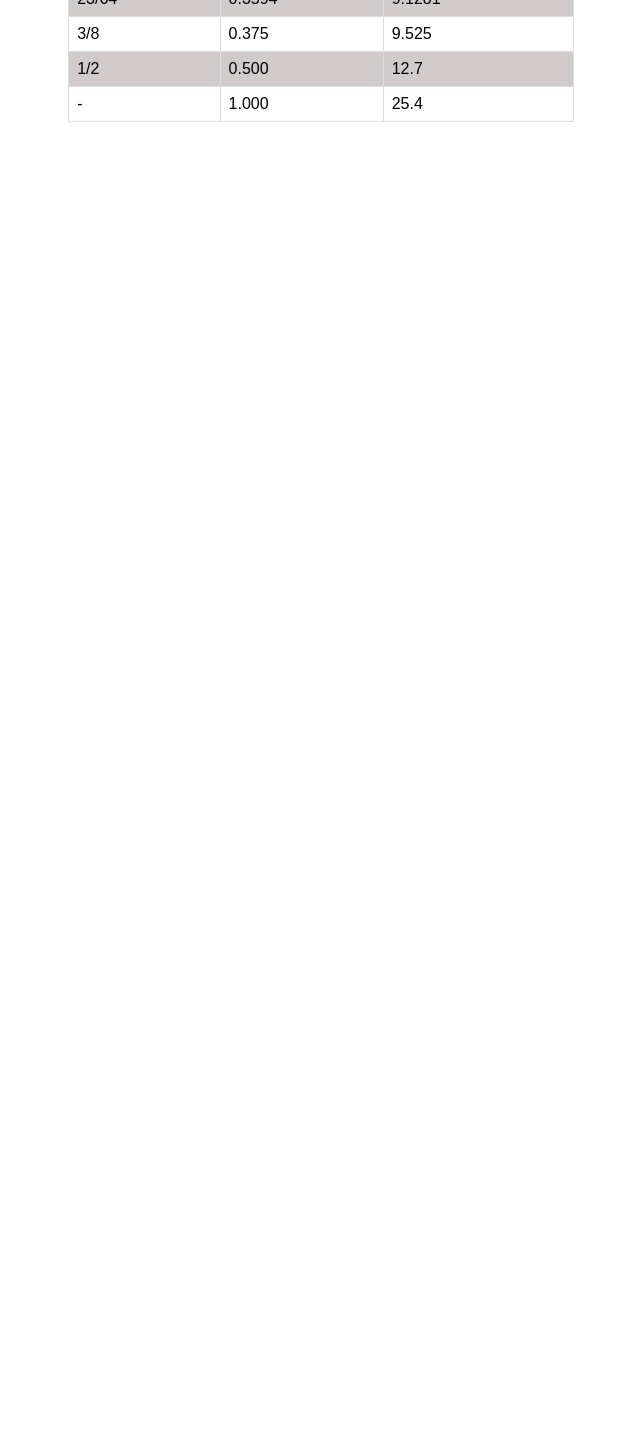
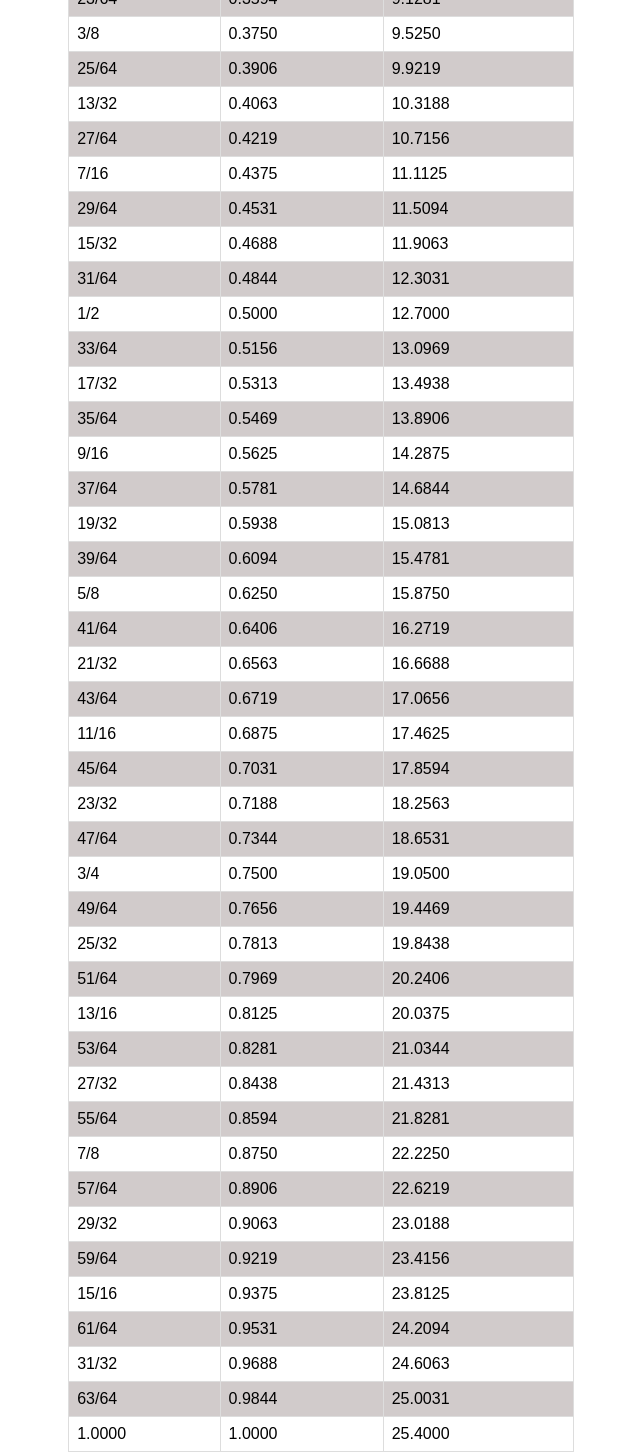
Before and after one commit to Milys/Calculate_App, a plain HTML site: page Drills.html in a window 1280 px wide. Shown: the part 920-2374 px from the top of the page, without its empty margins (319-959 px from the left). Before the commit the page ends 1050 px from the top, so only its background shows below. Drawn offline with Linux system fonts and the light colour scheme.

Commit message:
FINISHED ADDING DRILLS

```diff
--- a/Drills.html
+++ b/Drills.html
@@ -73,8 +73,8 @@
 
       <tr>
         <td>1/8</td>
-        <td>0.125</td>
-        <td>3.175</td>
+        <td>0.1250</td>
+        <td>3.1750</td>
       </tr>
 
       <tr>
@@ -169,27 +169,252 @@
 
       <tr>
         <td>3/8</td>
-        <td>0.375</td>
-        <td>9.525</td>
+        <td>0.3750</td>
+        <td>9.5250</td>
+      </tr>
+
+      <tr>
+        <td>25/64</td>
+        <td>0.3906</td>
+        <td>9.9219</td>
+      </tr>
+
+      <tr>
+        <td>13/32</td>
+        <td>0.4063</td>
+        <td>10.3188</td>
+      </tr>
+
+      <tr>
+        <td>27/64</td>
+        <td>0.4219</td>
+        <td>10.7156</td>
+      </tr>
+
+      <tr>
+        <td>7/16</td>
+        <td>0.4375</td>
+        <td>11.1125</td>
+      </tr>
+
+      <tr>
+        <td>29/64</td>
+        <td>0.4531</td>
+        <td>11.5094</td>
+      </tr>
+
+      <tr>
+        <td>15/32</td>
+        <td>0.4688</td>
+        <td>11.9063</td>
+      </tr>
+
+      <tr>
+        <td>31/64</td>
+        <td>0.4844</td>
+        <td>12.3031</td>
       </tr>
 
       <tr>
         <td>1/2</td>
-        <td>0.500</td>
-        <td>12.7</td>
-
+        <td>0.5000</td>
+        <td>12.7000</td>
       </tr>
 
       <tr>
-        <td> - </td>
-        <td>1.000</td>
-        <td>25.4</td>
+        <td>33/64</td>
+        <td>0.5156</td>
+        <td>13.0969</td>
+      </tr>
 
+      <tr>
+        <td>17/32</td>
+        <td>0.5313</td>
+        <td>13.4938</td>
       </tr>
+
+      <tr>
+        <td>35/64</td>
+        <td>0.5469</td>
+        <td>13.8906</td>
+      </tr>
+
+      <tr>
+        <td>9/16</td>
+        <td>0.5625</td>
+        <td>14.2875</td>
+      </tr>
+
+      <tr>
+        <td>37/64</td>
+        <td>0.5781</td>
+        <td>14.6844</td>
+      </tr>
+
+      <tr>
+        <td>19/32</td>
+        <td>0.5938</td>
+        <td>15.0813</td>
+      </tr>
+
+      <tr>
+        <td>39/64</td>
+        <td>0.6094</td>
+        <td>15.4781</td>
+      </tr>
+
+      <tr>
+        <td>5/8</td>
+        <td>0.6250</td>
+        <td>15.8750
+      </tr>
+
+      <tr>
+        <td>41/64</td>
+        <td>0.6406</td>
+        <td>16.2719</td>
+      </tr>
+
+      <tr>
+        <td>21/32</td>
+        <td>0.6563</td>
+        <td>16.6688</td>
+      </tr>
+
+      <tr>
+        <td>43/64</td>
+        <td>0.6719</td>
+        <td>17.0656</td>
+      </tr>
+
+      <tr>
+        <td>11/16</td>
+        <td>0.6875</td>
+        <td>17.4625</td>
+      </tr>
+
+      <tr>
+        <td>45/64</td>
+        <td>0.7031</td>
+        <td>17.8594</td>
+      </tr>
+
+      <tr>
+        <td>23/32</td>
+        <td>0.7188</td>
+        <td>18.2563</td>
+      </tr>
+
+      <tr>
+        <td>47/64</td>
+        <td>0.7344</td>
+        <td>18.6531</td>
+      </tr>
+
+      <tr>
+        <td>3/4</td>
+        <td>0.7500</td>
+        <td>19.0500</td>
+      </tr>
+
+      <tr>
+        <td>49/64</td>
+        <td>0.7656</td>
+        <td>19.4469</td>
+      </tr>
+
+      <tr>
+        <td>25/32</td>
+        <td>0.7813</td>
+        <td>19.8438</td>
+      </tr>
+
+      <tr>
+        <td>51/64</td>
+        <td>0.7969</td>
+        <td>20.2406</td>
+      </tr>
+
+      <tr>
+        <td>13/16</td>
+        <td>0.8125</td>
+        <td>20.0375</td>
+      </tr>
+
+      <tr>
+        <td>53/64</td>
+        <td>0.8281</td>
+        <td>21.0344</td>
+      </tr>
+
+      <tr>
+        <td>27/32</td>
+        <td>0.8438</td>
+        <td>21.4313</td>
+      </tr>
+
+      <tr>
+        <td>55/64</td>
+        <td>0.8594</td>
+        <td>21.8281</td>
+      </tr>
+
+      <tr>
+        <td>7/8</td>
+        <td>0.8750</td>
+        <td>22.2250</td>
+      </tr>
+
+      <tr>
+        <td>57/64</td>
+        <td>0.8906</td>
+        <td>22.6219</td>
+      </tr>
+
+      <tr>
+        <td>29/32</td>
+        <td>0.9063</td>
+        <td>23.0188</td>
+      </tr>
+
+      <tr>
+        <td>59/64</td>
+        <td>0.9219</td>
+        <td>23.4156</td>
+      </tr>
+
+      <tr>
+        <td>15/16</td>
+        <td>0.9375</td>
+        <td>23.8125</td>
+      </tr>
+
+      <tr>
+        <td>61/64</td>
+        <td>0.9531</td>
+        <td>24.2094</td>
+      </tr>
+
+      <tr>
+        <td>31/32</td>
+        <td>0.9688</td>
+        <td>24.6063</td>
+      </tr>
+
+      <tr>
+        <td>63/64</td>
+        <td>0.9844</td>
+        <td>25.0031</td>
+      </tr>
+
+      <tr>
+        <td> 1.0000 </td>
+        <td>1.0000</td>
+        <td>25.4000</td>
+      </tr>
+
     </table>
   </div>
-
-
 
 </body>
 
```
